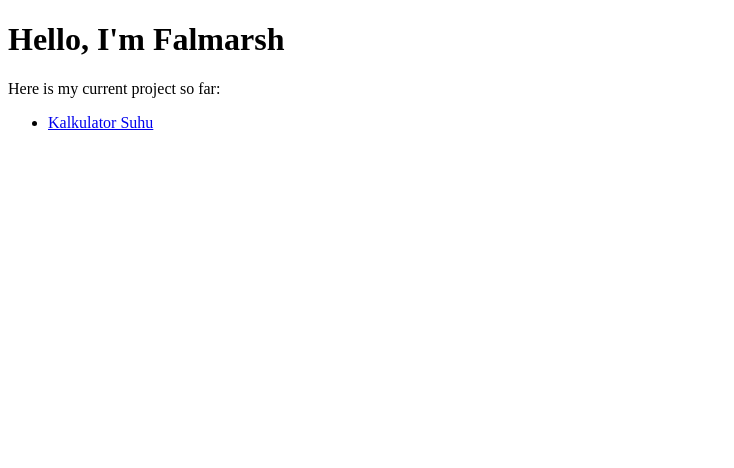
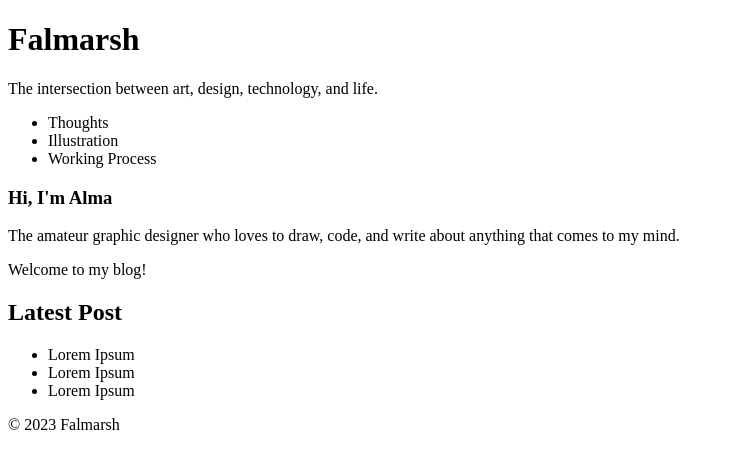
Before and after one commit to falmarsh/falmarsh.github.io, a plain HTML site: page index.html in a window 1280 px wide. Shown: the whole page, without its empty margins (0-734 px from the left). Drawn offline with Linux system fonts and the light colour scheme.

Commit message:
remake from the scratch

```diff
--- a/index.html
+++ b/index.html
@@ -1,17 +1,39 @@
-<!DOCTYPE HTML>
+<!DOCTYPE html>
 <html>
 	<head>
-        <title>Falmarsh</title>
-	</head>
 		<body>
 			<header>
-            <h1>Hello, I'm Falmarsh</h1>
+				<h1>Falmarsh</h1>
+				<p>The intersection between art, design, technology, and life.</p>
 			</header>
+			<nav>
+				<ul>
+					<li>Thoughts</li>
+					<li>Illustration</li>
+					<li>Working Process</li>
+				</ul>
+			</nav>
+			<!-- First Introduction -->
+			<section>
 				<article>
-            <p>Here is my current project so far:</p>
+					<h1>Hi, I'm Alma</h1>
+					<p>The amateur graphic designer who loves to draw, code,
+						and write about anything that comes to my mind.</p>
+					<p>Welcome to my blog!</p>
+				</article>
+			</section>
+			<!-- Latest Post -->
+			<section>
+				<h1>Latest Post</h1>
 				<ul>
-			<li><a href="https://falmarsh.github.io/RevoU_SEFC_KalkulatorSuhu/">Kalkulator Suhu</a></li>
+					<li>Lorem Ipsum</li>
+					<li>Lorem Ipsum</li>
+					<li>Lorem Ipsum</li>
 				</ul>
-        </article>
+			</section>
+			<footer>
+				<p>&copy 2023 Falmarsh</p>
+			</footer>
 		</body>
+	</head>
 </html>
```
Lines whose indentation alone changed are shown as unchanged.
